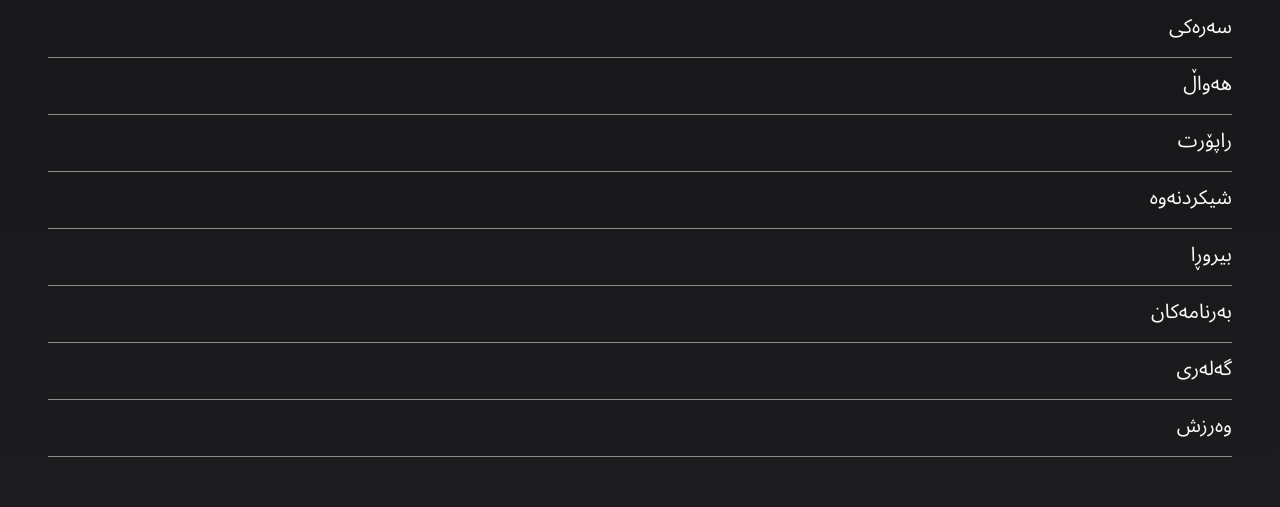
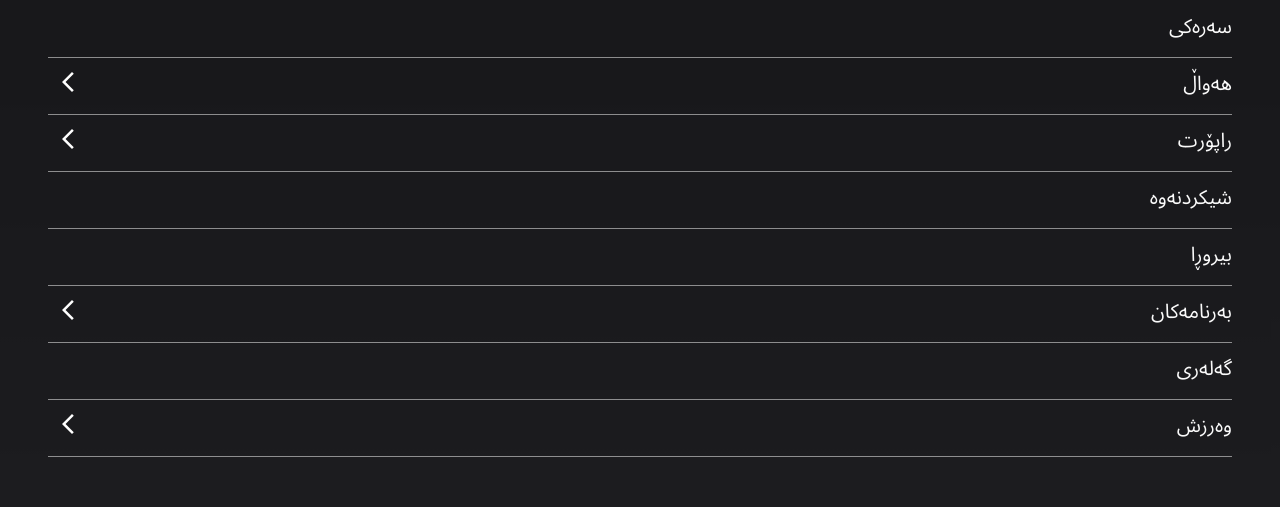
Before and after one commit to shkarDiary/shkar-portfolio1, a Next.js app: page / in a window 1280 px wide. Shown: the part 235-742 px from the top of the page. Built offline with nearby package versions, Linux system fonts and the light colour scheme.

Commit message:
some drawer i\enhancement

```diff
--- a/package.json
+++ b/package.json
@@ -15,6 +15,10 @@
     "start": "next start"
   },
   "dependencies": {
+    "@emotion/react": "^11.11.4",
+    "@emotion/styled": "^11.11.5",
+    "@mui/icons-material": "^5.16.4",
+    "@mui/material": "^5.16.4",
     "@t3-oss/env-nextjs": "^0.10.1",
     "@vercel/postgres": "^0.9.0",
     "class-variance-authority": "^0.7.0",
--- a/src/components/navigation.tsx
+++ b/src/components/navigation.tsx
@@ -6,44 +6,53 @@ import { motion } from "framer-motion";
 import { cn } from "@/lib/utils";
 import Link from "next/link";
 import useMediaQuery from "@/hooks/useMediaQuery";
+import ArrowBack from "@mui/icons-material/ArrowBackIosNew";
 
 const navItems = [
-  "سەرەکی",
-  "هەواڵ",
-  "راپۆرت",
-  "شیکردنەوە",
-  "بیروڕا",
-  "بەرنامەکان",
-  "گەلەری",
-  "وەرزش",
+  { name: "سەرەکی", drawer: null },
+  { name: "هەواڵ", drawer: ["جیهان", "کوردستان"] },
+  { name: "راپۆرت", drawer: ["جیهان", "کوردستان"] },
+  { name: "شیکردنەوە", drawer: null },
+  { name: "بیروڕا", drawer: null },
+  { name: "بەرنامەکان", drawer: ["جیهان", "کوردستان"] },
+  { name: "گەلەری", drawer: null },
+  { name: "وەرزش", drawer: ["جیهان", "کوردستان"] },
 ];
 const barClassName = "w-[25px] h-[1.5px] bg-white my-[3px] ";
 function Navigation() {
-  const [isOpen, setIsOpen] = useState(false);
+  const [isNavOpen, setIsNavOpen] = useState(false);
+  const [isDrawerOpen, setIsDrawerOpen] = useState(false);
+  const [drawerItem, setDrawerItem] = useState<string[] | null>([]);
+
   const size = useMediaQuery();
 
-  const toggleOpen = () => setIsOpen(!isOpen);
+  const toggleOpen = () => setIsNavOpen(!isNavOpen);
 
   useEffect(() => {
     if (size === "lg") {
-      setIsOpen(true);
+      setIsNavOpen(true);
     }
   }, [size]);
 
   return (
     <nav
       className={cn(
-        " grid grid-cols-1 grid-rows-1 justify-items-center text-white ",
+        "grid grid-cols-1 grid-rows-1 justify-items-center text-white ",
         noto.className,
       )}
     >
-      <motion.ul
+      <div
+        className="fixed bottom-0 w-full
+          "
+      >
+        <motion.div
           animate={{
-          opacity: isOpen ? 100 : 0,
-          display: isOpen ? "flex" : "none",
-          height: isOpen ? "36rem" : "0",
-          width: isOpen ? "100%" : "90%",
-          scale: isOpen ? 1 : 0.8,
+            opacity: isNavOpen && !isDrawerOpen ? 100 : 0,
+            display: isNavOpen && !isDrawerOpen ? "flex" : "none",
+            height: isNavOpen ? "36rem" : "0",
+            width: isNavOpen ? "100%" : "90%",
+            scale: isNavOpen ? 1 : 0.8,
+            translateX: isDrawerOpen ? "100%" : "0",
           }}
           initial={{
             opacity: 0,
@@ -53,18 +62,51 @@ function Navigation() {
             scale: 1,
           }}
           transition={{ duration: 0.3 }}
-        className="fixed bottom-0  hidden w-full flex-col  gap-3
+          className="hidden w-full flex-col  gap-3
           rounded-md bg-primary/95 px-12 py-6 text-xl text-primary-foreground"
         >
           {navItems.map((item, index) => (
-          <div className="flex w-full flex-col items-end " key={index}>
-            <Link className=" " href={""}>
-              {item}
+            <div
+              className="flex w-full flex-col items-end "
+              onClick={() => {
+                setIsDrawerOpen((prev) => !prev);
+                setDrawerItem(item.drawer);
+              }}
+              key={index}
+            >
+              <Link
+                className="flex w-full flex-row-reverse justify-between "
+                href={""}
+              >
+                <span>{item.name}</span>
+                {item.drawer ? (
+                  <ArrowBack className="ml-2 text-white " />
+                ) : null}
               </Link>
               <div className="mt-4 h-[1px] w-full bg-white/50" />
             </div>
           ))}
-      </motion.ul>
+        </motion.div>
+        <motion.div
+          className=" mb-16  w-full
+          flex-col gap-3 rounded-md bg-primary/95 px-12 py-6 text-xl text-primary-foreground"
+          animate={{
+            width: isDrawerOpen ? "100%" : "0",
+            display: isDrawerOpen ? "flex" : "none",
+            translateX: isDrawerOpen ? "0" : "100%",
+          }}
+          transition={{ duration: 0.3 }}
+        >
+          {drawerItem?.map((item, index) => (
+            <div className="flex w-full flex-col items-end" key={index}>
+              <Link className="flex w-full flex-row-reverse  " href={""}>
+                <span>{item}</span>
+              </Link>
+              <div className="mt-4 h-[1px] w-full bg-white/50" />
+            </div>
+          ))}
+        </motion.div>
+      </div>
       <div className=" fixed bottom-0 flex w-full items-center  justify-between bg-primary px-4 py-2 ">
         <Logo />
         <div
@@ -74,23 +116,23 @@ function Navigation() {
           <motion.div
             className={barClassName}
             animate={{
-              rotate: isOpen ? 45 : 0,
-              y: isOpen ? 7 : 0,
+              rotate: isNavOpen ? 45 : 0,
+              y: isNavOpen ? 7 : 0,
             }}
             transition={{ duration: 0.3 }}
           />
           <motion.div
             className={barClassName}
             animate={{
-              opacity: isOpen ? 0 : 1,
+              opacity: isNavOpen ? 0 : 1,
             }}
             transition={{ duration: 0.3 }}
           />
           <motion.div
             className={barClassName}
             animate={{
-              rotate: isOpen ? -45 : 0,
-              y: isOpen ? -7 : 0,
+              rotate: isNavOpen ? -45 : 0,
+              y: isNavOpen ? -7 : 0,
             }}
             transition={{ duration: 0.3 }}
           />
```
Also changed, not shown: 1 other file (tests, documents, lock files or other folders). Lines whose indentation alone changed are shown as unchanged.
